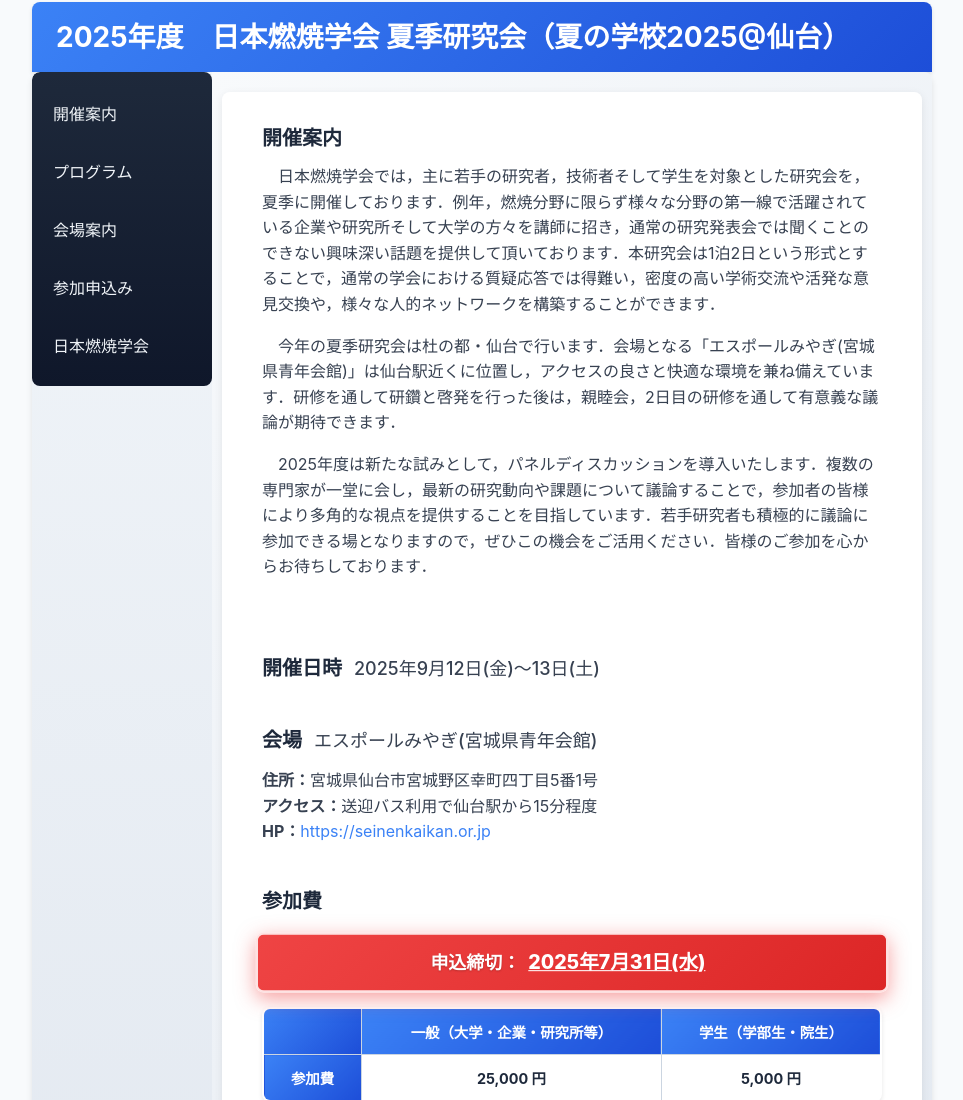
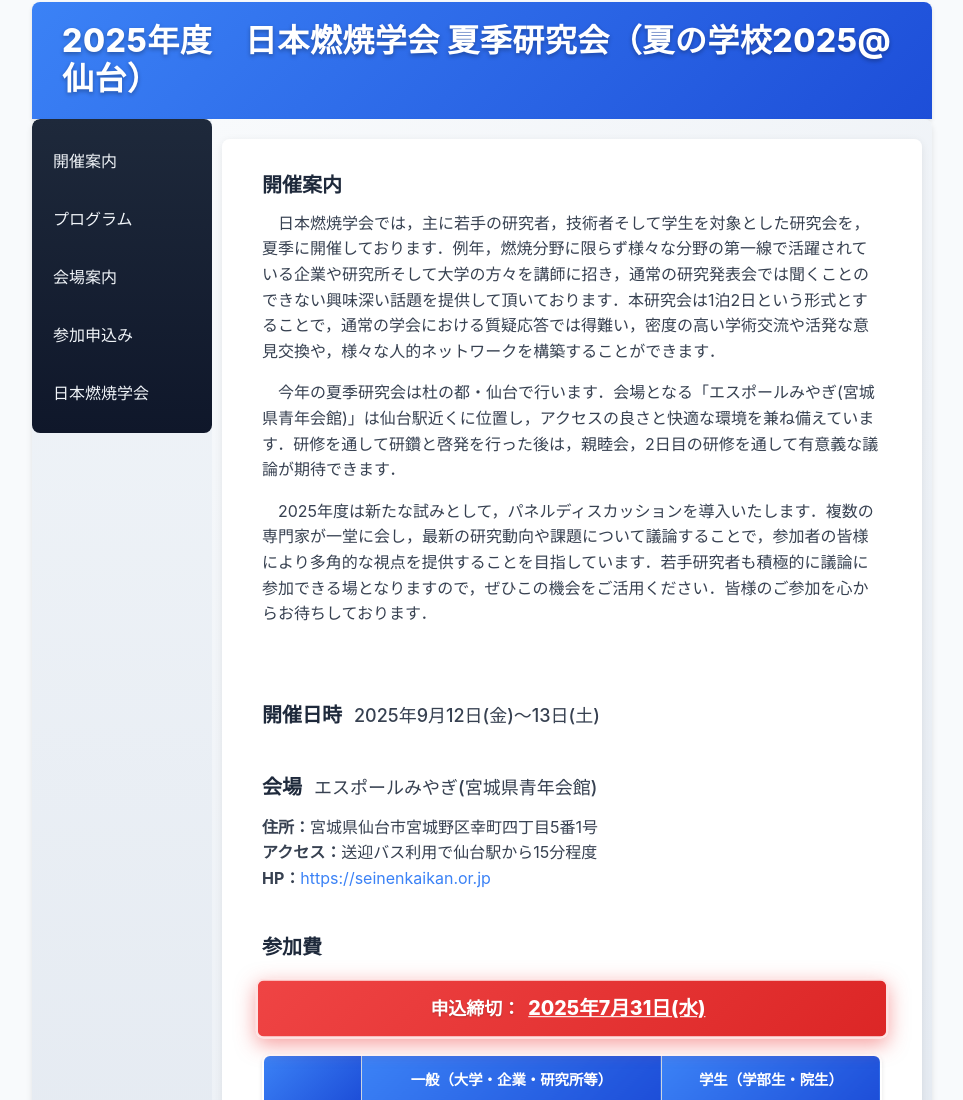
Before and after one commit to TohokuEdyn/2025_CombustionSummerrSchool_Japan, a plain HTML site: page index.html in a window 1280 px wide. Shown: the top 1100 px of the page, without its empty margins (158-1121 px from the left). Drawn offline with Linux system fonts and the light colour scheme.

Commit message:
Update title

```diff
--- a/hpb9tm10_3.css
+++ b/hpb9tm10_3.css
@@ -381,10 +381,12 @@ select {
 
 /* Page header style */
 .page-header {
-	font-size: 1.75rem;
-	font-weight: 700;
+	font-size: 2rem;
+	font-weight: 800;
 	color: white;
-	line-height: 1.3;
+	line-height: 1.2;
+	text-shadow: 0 2px 4px rgba(0, 0, 0, 0.3);
+	letter-spacing: 0.5px;
 }
 
 /* Section spacing */
--- a/index.html
+++ b/index.html
@@ -9,7 +9,7 @@
 <body>
 <table class="hpb-head" id="HPB_LAYOUT_H" border="0" cellpadding="0" cellspacing="0">
   <tbody>
-   <tr><td height="70" style="padding: 16px 24px;"><span class="page-header">2025年度　日本燃焼学会 夏季研究会（夏の学校2025@仙台）</span></td></tr>
+   <tr><td height="85" style="padding: 20px 30px;"><span class="page-header">2025年度　日本燃焼学会 夏季研究会（夏の学校2025@仙台）</span></td></tr>
   </tbody>
 </table>
 
```
Also changed, not shown: kaijo.html (+1 -1 lines), program.html (+1 -1 lines), regist.html (+1 -1 lines).
